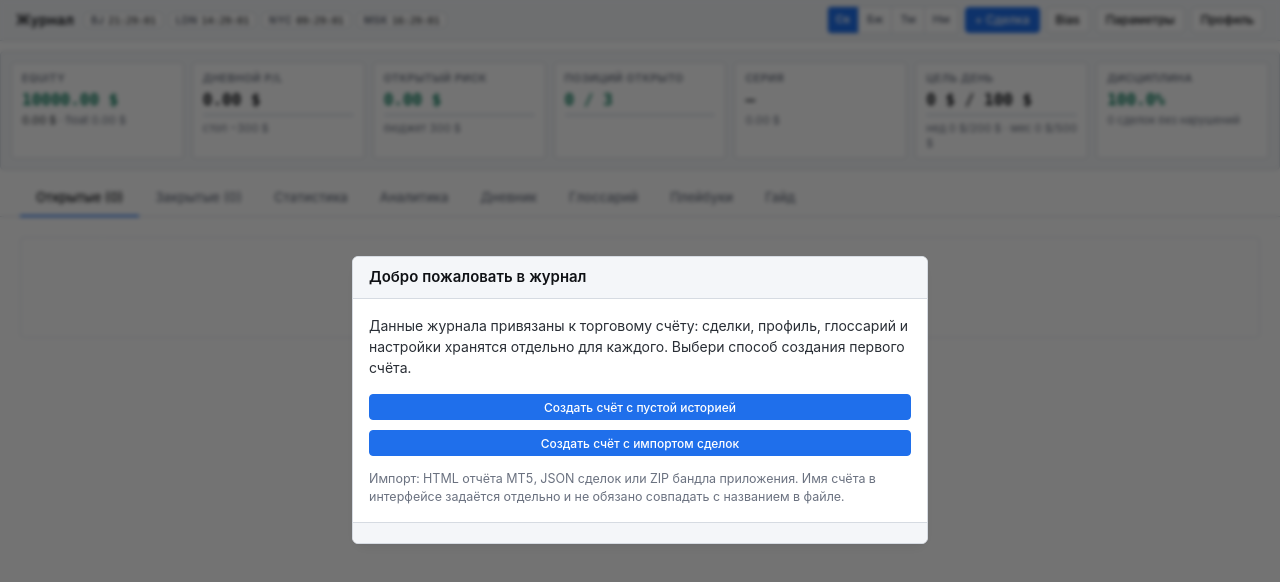
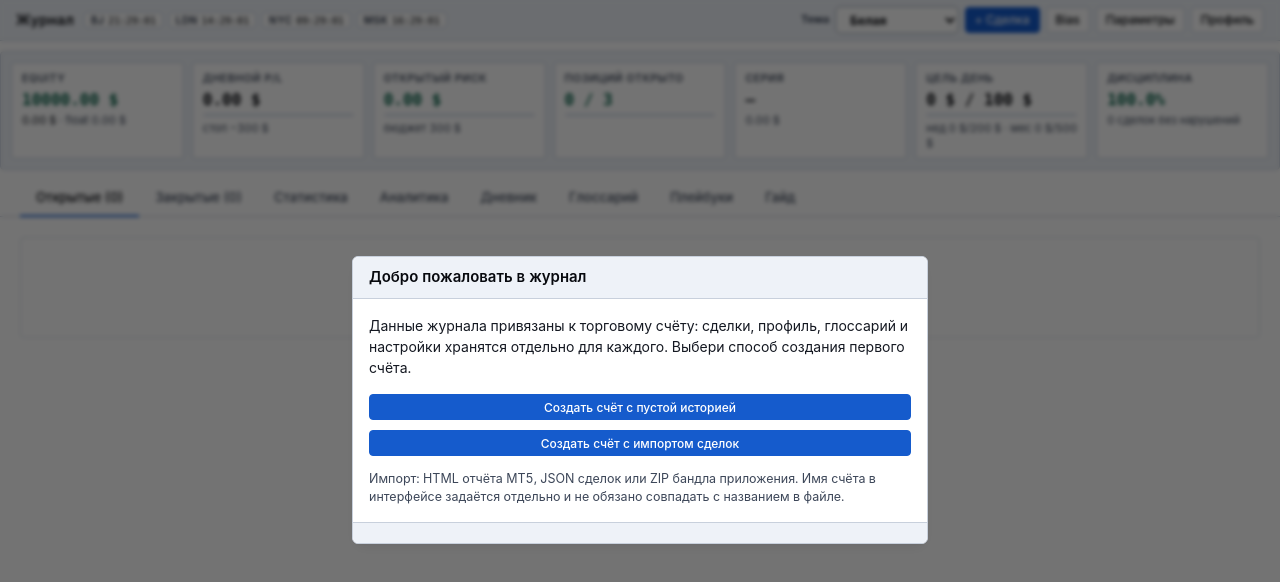
Before and after one commit to Skifak/JTrade, a Svelte app in the folder trader-journal/: page / in a window 1280 px wide. Shown: the top 582 px of the page. Built offline with nearby package versions, Linux system fonts and the light colour scheme.

Commit message:
Upd: обновление тем

```diff
--- a/trader-journal/src/App.svelte
+++ b/trader-journal/src/App.svelte
@@ -356,17 +356,18 @@
       </div>
     </div>
     <div class="header-right">
-      <div class="theme-switch" role="group" aria-label="Тема оформления">
-        {#each THEMES as t}
-          <button
-            type="button"
-            class:active={$theme === t.id}
-            on:click={() => theme.set(t.id)}
-            title={t.label}
-          >
-            {t.short}
-          </button>
-        {/each}
+      <div class="theme-switch">
+        <label class="theme-switch-label" for="app-theme-select">Тема</label>
+        <select
+          id="app-theme-select"
+          class="theme-select"
+          value={$theme}
+          on:change={(e) => theme.set(e.currentTarget.value)}
+        >
+          {#each THEMES as t (t.id)}
+            <option value={t.id}>{t.label}</option>
+          {/each}
+        </select>
       </div>
       <div class="btn-group">
         <button
--- a/trader-journal/src/app.css
+++ b/trader-journal/src/app.css
@@ -6,21 +6,21 @@
 :root,
 [data-theme='light'] {
   --bg: #ffffff;
-  --bg-2: #f4f6f9;
-  --bg-3: #eaeef3;
-  --bg-hover: #eef3fb;
-  --border: #d6dbe2;
-  --border-strong: #b6bdc6;
-  --text: #2a2f36;
-  --text-muted: #6b7280;
-  --text-strong: #0f1115;
-  --accent: #1f6feb;
+  --bg-2: #eef2f8;
+  --bg-3: #e4e9f2;
+  --bg-hover: #e8eef9;
+  --border: #c8d0dc;
+  --border-strong: #9aa8b8;
+  --text: #151922;
+  --text-muted: #3d4759;
+  --text-strong: #07090e;
+  --accent: #155bcc;
   --accent-fg: #ffffff;
-  --accent-bg: rgba(31, 111, 235, 0.08);
-  --accent-border: rgba(31, 111, 235, 0.45);
-  --profit: #047857;
-  --loss: #b91c1c;
-  --warning: #b45309;
+  --accent-bg: rgba(21, 91, 204, 0.14);
+  --accent-border: rgba(21, 91, 204, 0.62);
+  --profit: #046046;
+  --loss: #9f1414;
+  --warning: #b03806;
   --warning-fg: #ffffff;
   --badge-hero-bg: var(--text-strong);
   --badge-hero-fg: #ffffff;
@@ -36,21 +36,21 @@
 
 [data-theme='beige'] {
   --bg: #f5efdf;
-  --bg-2: #ece2c5;
-  --bg-3: #e0d2ad;
-  --bg-hover: #e8dcb8;
-  --border: #cab989;
-  --border-strong: #a99566;
-  --text: #4a4231;
-  --text-muted: #7a6f55;
-  --text-strong: #2a2618;
-  --accent: #8a6a2a;
-  --accent-fg: #fdf9ec;
-  --accent-bg: rgba(138, 106, 42, 0.12);
-  --accent-border: rgba(138, 106, 42, 0.5);
-  --profit: #2f7a3a;
-  --loss: #9b2d2d;
-  --warning: #8a5a18;
+  --bg-2: #e9dfc6;
+  --bg-3: #ddd2b8;
+  --bg-hover: #e4d8b4;
+  --border: #b8a574;
+  --border-strong: #8f7d4e;
+  --text: #342e22;
+  --text-muted: #544835;
+  --text-strong: #141008;
+  --accent: #6e5218;
+  --accent-fg: #fffdf6;
+  --accent-bg: rgba(110, 82, 24, 0.2);
+  --accent-border: rgba(110, 82, 24, 0.58);
+  --profit: #24632e;
+  --loss: #861f1f;
+  --warning: #804208;
   --warning-fg: #fffef8;
   --badge-hero-bg: var(--text-strong);
   --badge-hero-fg: #fffef8;
@@ -343,42 +343,55 @@ body {
   flex-wrap: wrap;
 }
 
-/* ---------- Переключатель темы ---------- */
+/* ---------- Выбор темы ---------- */
 .theme-switch {
-  display: inline-flex;
-  border: 1px solid var(--border);
-  border-radius: 4px;
-  overflow: hidden;
-  background: var(--bg);
+  display: flex;
+  align-items: center;
+  gap: 6px;
+  flex-shrink: 0;
 }
 
-.theme-switch button {
-  border: none;
-  background: transparent;
+.theme-switch-label {
+  font-size: 11px;
+  font-weight: 650;
   color: var(--text-muted);
-  padding: 3px 8px;
-  min-width: 28px;
-  height: 26px;
-  font: inherit;
-  font-size: 11px;
-  font-weight: 600;
-  cursor: pointer;
-  border-right: 1px solid var(--border);
-  transition: background 0.12s, color 0.12s;
+  white-space: nowrap;
 }
 
-.theme-switch button:last-child {
-  border-right: none;
+.theme-select {
+  font: inherit;
+  font-size: 12px;
+  font-weight: 650;
+  line-height: 1.2;
+  height: 28px;
+  min-width: 9.5rem;
+  max-width: 14rem;
+  padding: 4px 10px;
+  border-radius: 6px;
+  border: 1px solid var(--border-strong);
+  background-color: var(--bg);
+  color: var(--text-strong);
+  cursor: pointer;
+  appearance: auto;
+  -webkit-appearance: menulist;
+  transition:
+    border-color 0.12s,
+    box-shadow 0.12s,
+    background-color 0.12s;
 }
 
-.theme-switch button:hover {
-  background: var(--bg-3);
-  color: var(--text-strong);
+.theme-select:hover {
+  border-color: color-mix(in srgb, var(--accent) 35%, var(--border-strong));
+  background-color: var(--bg-hover);
 }
 
-.theme-switch button.active {
-  background: var(--accent);
-  color: var(--accent-fg);
+.theme-select:focus {
+  outline: none;
+}
+
+.theme-select:focus-visible {
+  border-color: var(--accent);
+  box-shadow: 0 0 0 2px color-mix(in srgb, var(--accent) 28%, transparent);
 }
 
 /* ---------- Вкладки ---------- */
```
